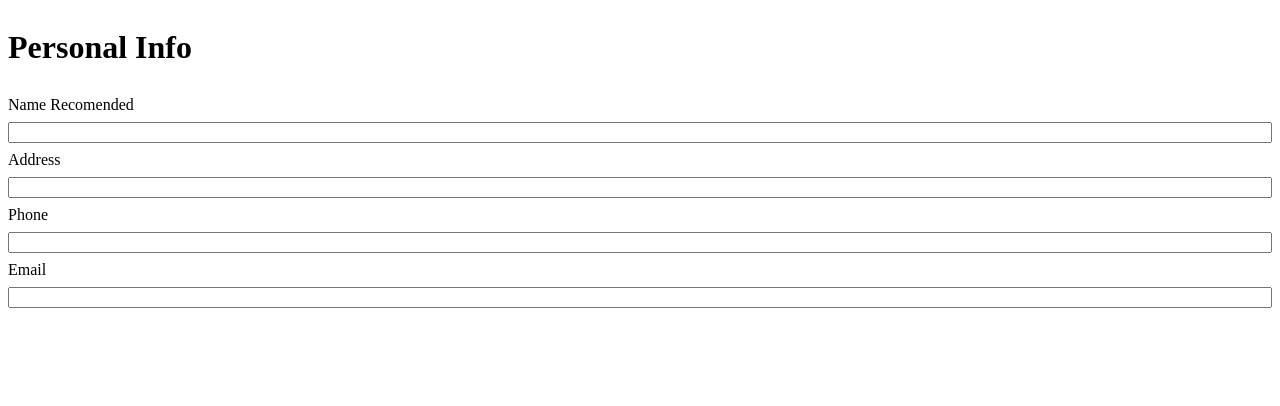
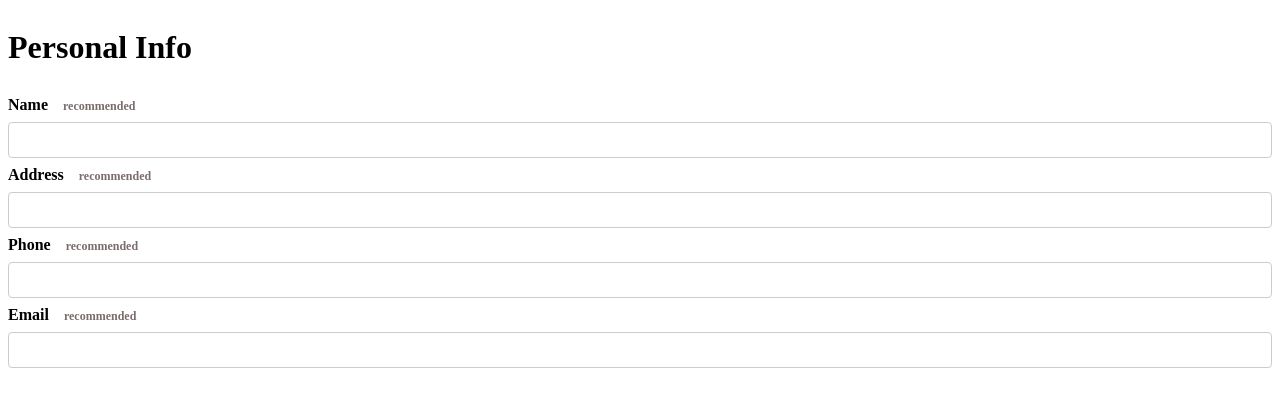
Before and after one commit to Fahridanaa/cv-application, a React (Vite) app: page / in a window 1280 px wide. Shown: the top 406 px of the page. Built offline with nearby package versions, Linux system fonts and the light colour scheme.

Commit message:
add name handler

```diff
--- a/src/App.jsx
+++ b/src/App.jsx
@@ -1,22 +1,47 @@
-import Resume from './components/Resume';
-import TextInput from './components/Form/TextInput';
+// import Resume from './components/Resume';
+import CustomInput from './components/Form/CustomInput';
 import './styles/App.css';
+import { useState } from 'react';
 
 function App() {
+	const [name, setName] = useState('');
+
+	function setNameHandler(value) {
+		setName(value);
+	}
+
 	return (
 		<div id="App">
 			<div id="edit-side">
 				<div id="personal-info">
 					<h1>Personal Info</h1>
-					<TextInput customLabel="Name" isRecommended />
-					<TextInput customLabel="Address" />
-					<TextInput customLabel="Phone" />
-					<TextInput customLabel="Email" />
+					<CustomInput
+						value={name}
+						inputType={{ type: 'text' }}
+						customLabel="Name"
+						isRecommended
+						inputHandler={setNameHandler}
+					/>
+					<CustomInput
+						inputType={{ type: 'text' }}
+						customLabel="Address"
+						isRecommended
+					/>
+					<CustomInput
+						inputType={{ type: 'tel' }}
+						customLabel="Phone"
+						isRecommended
+					/>
+					<CustomInput
+						inputType={{ type: 'email' }}
+						customLabel="Email"
+						isRecommended
+					/>
 				</div>
 				<div id="education"></div>
 				<div id="experience"></div>
 			</div>
-			<Resume></Resume>
+			<h3>{name}</h3>
 		</div>
 	);
 }
--- /dev/null
+++ b/src/components/Form/CustomInput.jsx
@@ -0,0 +1,25 @@
+/* eslint-disable react/prop-types */
+import '../../styles/TextInput.css';
+
+export default function CustomInput({
+	value,
+	inputType,
+	customLabel,
+	isRecommended,
+	inputHandler,
+}) {
+	return (
+		<div id={customLabel}>
+			<label>
+				{customLabel}
+				{isRecommended && <span> recommended</span>}
+			</label>
+			<input
+				type={{ inputType }}
+				value={value}
+				onChange={(event) => inputHandler(event.target.value)}
+				{...(isRecommended && { required: true })}
+			/>
+		</div>
+	);
+}
--- a/src/components/Form/TextInput.jsx
+++ /dev/null
@@ -1,13 +0,0 @@
-import '../../styles/TextInput.css';
-
-// eslint-disable-next-line react/prop-types
-export default function TextInput({ customLabel, isRecommended }) {
-	return (
-		<div id={customLabel}>
-			<label>
-				{customLabel} {isRecommended && 'Recomended'}
-			</label>
-			<input type="text" />
-		</div>
-	);
-}
--- a/src/components/Resume.jsx
+++ b/src/components/Resume.jsx
@@ -1,3 +1,10 @@
+import '../styles/Resume.css'
+
 export default function Resume() {
-	return <div id="resume"></div>;
+	return (
+		<div id="resume">
+			<div id="resume-header"></div>
+			<div id="resume-body"></div>
+		</div>
+	);
 }
--- a/src/styles/App.css
+++ b/src/styles/App.css
@@ -1,3 +1,8 @@
 #App {
   display: flex;
+  flex-direction: column;
 }
+
+#edit-side {
+
+}
--- a/src/styles/TextInput.css
+++ b/src/styles/TextInput.css
@@ -3,3 +3,21 @@ div {
   flex-direction: column;
   gap: 8px;
 }
+
+input {
+  padding: 8px;
+  border-radius: 4px;
+  border: 1px solid #ccc;
+  font-size: 16px;
+}
+
+label {
+  font-size: 16px;
+  font-weight: bold;
+}
+
+span {
+  font-size: 12px;
+  color: rgb(124, 109, 109);
+  margin-left: 12px;
+}
```
